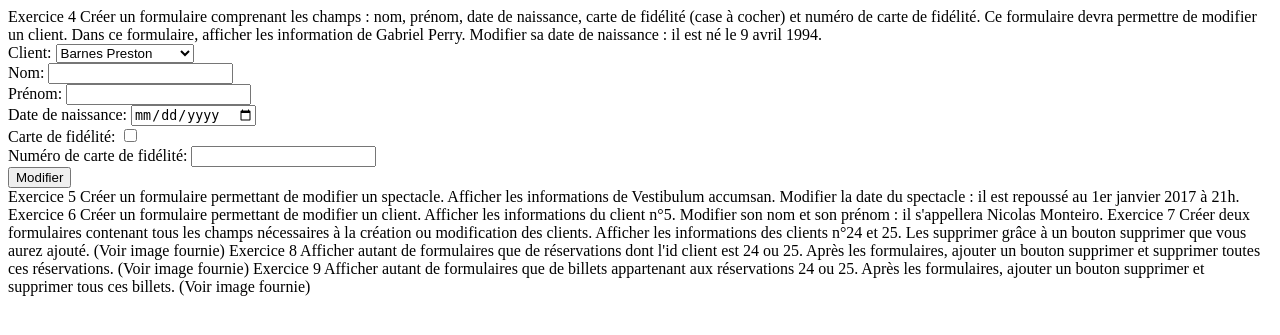
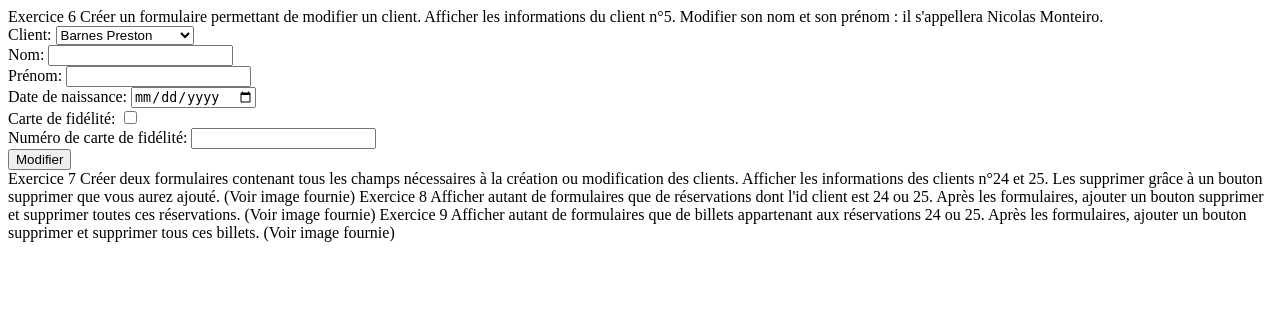
Before and after one commit to tomboszko/PDO-exo, a PHP site: page /index2.php in a window 1280 px wide. Shown: the top 335 px of the page. Run offline with PHP 8.4, Linux system fonts and the light colour scheme; data comes from the database, SQL or seed files in the repository; data that the repository does not hold is empty.

Commit message:
PDO exo 7 part2

```diff
--- a/index2.php
+++ b/index2.php
@@ -151,14 +151,124 @@ Ajouter le spectacle "I love techno" de David Guetta qui a lieu le 20 septembre
 
 
 
-Exercice 4
+<!-- Exercice 4
 Créer un formulaire comprenant les champs : nom, prénom, date de naissance, carte de fidélité (case à cocher) et numéro de carte de fidélité. Ce formulaire devra permettre de modifier un client.
-Dans ce formulaire, afficher les information de Gabriel Perry. Modifier sa date de naissance : il est né le 9 avril 1994.
+Dans ce formulaire, afficher les information de Gabriel Perry. Modifier sa date de naissance : il est né le 9 avril 1994. -->
 
 
-<!DOCTYPE html>
+<!-- <!DOCTYPE html>
 <html>
-<body>
+<body> -->
+
+
+<?php
+// $selectedClient = null;
+// $clients = [];
+
+// try {
+//     $pdo = new PDO('mysql:host=localhost;dbname=colyseum', 'toms', 'root');
+//     $pdo->setAttribute(PDO::ATTR_ERRMODE, PDO::ERRMODE_EXCEPTION);
+
+//     $stmt = $pdo->prepare("SELECT id, lastName, firstName FROM clients ORDER BY lastName");
+//     $stmt->execute();
+//     $clients = $stmt->fetchAll(PDO::FETCH_ASSOC);
+
+//     if ($_SERVER["REQUEST_METHOD"] == "POST" && isset($_POST["clientId"])) {
+//         $stmt = $pdo->prepare("SELECT * FROM clients WHERE id = ?");
+//         $stmt->execute([$_POST["clientId"]]);
+//         $selectedClient = $stmt->fetch(PDO::FETCH_ASSOC);
+//     }
+// } catch (PDOException $e) {
+//     echo 'Connection failed: ' . $e->getMessage();
+// }
+?>
+
+<!-- <form action="index2.php" method="post">
+    Client:
+    <select name="clientId" onchange="this.form.submit()">
+        <?php foreach ($clients as $client): ?>
+            <option value="<?= $client['id'] ?>"><?= $client['lastName'] . ' ' . $client['firstName'] ?></option>
+        <?php endforeach; ?>
+    </select><br>
+    Nom: <input type="text" name="lastName" value="<?= $selectedClient ? $selectedClient['lastName'] : '' ?>"><br>
+    Prénom: <input type="text" name="firstName" value="<?= $selectedClient ? $selectedClient['firstName'] : '' ?>"><br>
+    Date de naissance: <input type="date" name="birthDate" value="<?= $selectedClient ? $selectedClient['birthDate'] : '' ?>"><br>
+    Carte de fidélité: <input type="checkbox" name="card" value="1" <?= $selectedClient && $selectedClient['card'] ? 'checked' : '' ?>><br>
+    Numéro de carte de fidélité: <input type="text" name="cardNumber" value="<?= $selectedClient && $selectedClient['card'] ? $selectedClient['cardNumber'] : '' ?>"><br>
+    <input type="submit" value="Modifier">
+</form>
+</body>
+</html> -->
+
+
+
+<!-- Exercice 5
+Créer un formulaire permettant de modifier un spectacle.
+Afficher les informations de Vestibulum accumsan.
+Modifier la date du spectacle : il est repoussé au 1er janvier 2017 à 21h. -->
+
+
+<!-- <!DOCTYPE html>
+<html>
+<body> -->
+
+<?php
+// $selectedShow = null;
+// $shows = [];
+
+// try {
+//     $pdo = new PDO('mysql:host=localhost;dbname=colyseum', 'toms', 'root');
+//     $pdo->setAttribute(PDO::ATTR_ERRMODE, PDO::ERRMODE_EXCEPTION);
+
+//     $stmt = $pdo->prepare("SELECT id, title, performer, date, startTime FROM shows ORDER BY title");
+//     $stmt->execute();
+//     $shows = $stmt->fetchAll(PDO::FETCH_ASSOC);
+
+//     if ($_SERVER["REQUEST_METHOD"] == "POST" && isset($_POST["showId"])) {
+//         $stmt = $pdo->prepare("SELECT * FROM shows WHERE id = ?");
+//         $stmt->execute([$_POST["showId"]]);
+//         $selectedShow = $stmt->fetch(PDO::FETCH_ASSOC);
+//     }
+
+//     if ($_SERVER["REQUEST_METHOD"] == "POST" && isset($_POST["title"])) {
+//         $title = $_POST["title"];
+//         $performer = $_POST["performer"];
+//         $date = $_POST["date"];
+//         $startTime = $_POST["startTime"];
+//         $showId = $_POST["showId"];
+
+//         $stmt = $pdo->prepare("UPDATE shows SET title = ?, performer = ?, date = ?, startTime = ? WHERE id = ?");
+//         $stmt->execute([$title, $performer, $date, $startTime, $showId]);
+
+//         echo "Spectacle modifié avec succès.";
+//     }
+// } catch (PDOException $e) {
+//     echo 'Connection failed: ' . $e->getMessage();
+// }
+?>
+
+<!-- <form action="index2.php" method="post">
+    Spectacle:
+    <select name="showId" onchange="this.form.submit()">
+        <?php foreach ($shows as $show): ?>
+            <option value="<?= $show['id'] ?>"><?= $show['title'] ?></option>
+        <?php endforeach; ?>
+    </select><br>
+    Titre: <input type="text" name="title" value="<?= $selectedShow ? $selectedShow['title'] : '' ?>"><br>
+    Performer: <input type="text" name="performer" value="<?= $selectedShow ? $selectedShow['performer'] : '' ?>"><br>
+    Date: <input type="date" name="date" value="<?= $selectedShow ? $selectedShow['date'] : '' ?>"><br>
+    Heure de début: <input type="time" name="startTime" value="<?= $selectedShow ? $selectedShow['startTime'] : '' ?>"><br>
+    <input type="submit" value="Modifier">
+</form>
+
+</body>
+</html> -->
+
+
+
+Exercice 6
+Créer un formulaire permettant de modifier un client.
+Afficher les informations du client n°5. Modifier son nom et son prénom : il s'appellera Nicolas Monteiro.
 
 
 <?php
@@ -182,11 +292,10 @@ try {
     echo 'Connection failed: ' . $e->getMessage();
 }
 ?>
-
 <form action="index2.php" method="post">
     Client:
     <select name="clientId" onchange="this.form.submit()">
-        <?php foreach ($clients as $client): ?>
+    <?php foreach ($clients as $client): ?>
             <option value="<?= $client['id'] ?>"><?= $client['lastName'] . ' ' . $client['firstName'] ?></option>
         <?php endforeach; ?>
     </select><br>
@@ -202,12 +311,6 @@ try {
 
 
 
-Exercice 5
-Créer un formulaire permettant de modifier un spectacle. Afficher les informations de Vestibulum accumsan. Modifier la date du spectacle : il est repoussé au 1er janvier 2017 à 21h.
-
-Exercice 6
-Créer un formulaire permettant de modifier un client. Afficher les informations du client n°5. Modifier son nom et son prénom : il s'appellera Nicolas Monteiro.
-
 Exercice 7
 Créer deux formulaires contenant tous les champs nécessaires à la création ou modification des clients. Afficher les informations des clients n°24 et 25. Les supprimer grâce à un bouton supprimer que vous aurez ajouté. (Voir image fournie)
 
```
